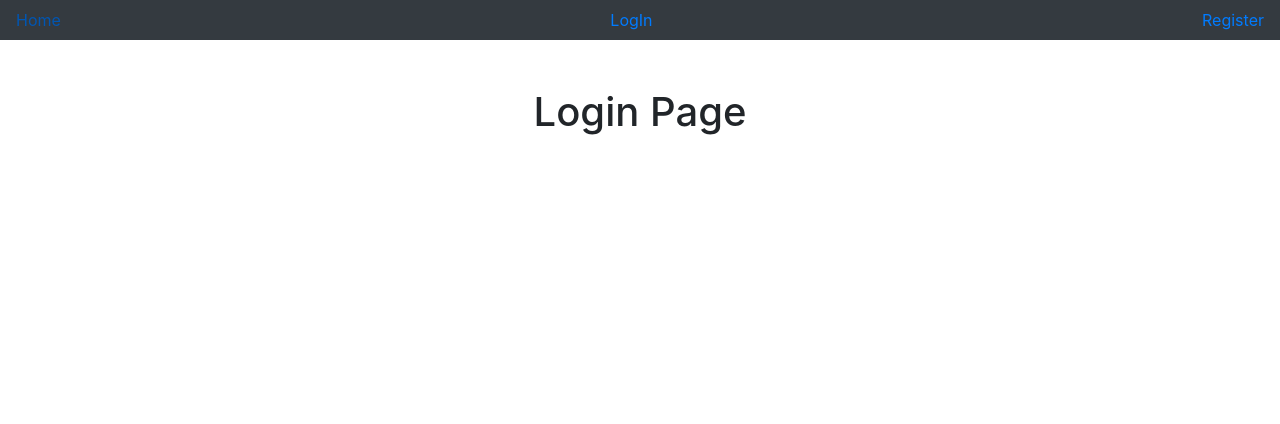
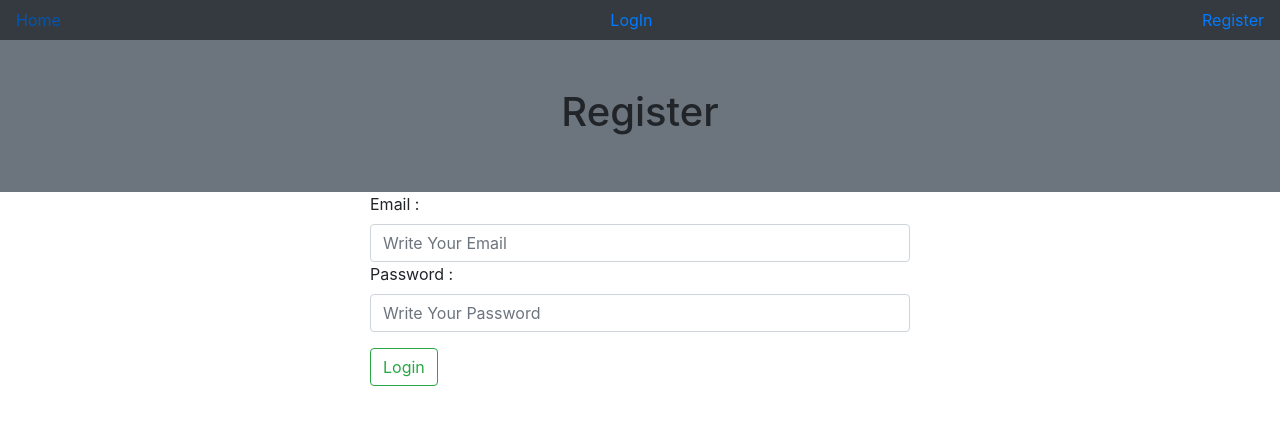
Before and after one commit to notGonim/Hotel_System, a React (Create React App) app in the folder client/: page /login in a window 1280 px wide. Shown: the top 424 px of the page. Built offline with nearby package versions, Linux system fonts and the light colour scheme.

Commit message:
ADDED the login component

```diff
--- a/client/src/components/auth/Login.js
+++ b/client/src/components/auth/Login.js
@@ -1,9 +1,49 @@
-import React from 'react'
+import React, { useEffect, useState } from 'react'
+import { useDispatch, useSelector } from 'react-redux'
+import { useHistory } from "react-router-dom";
+
+
 
 export const Login = () => {
+
+
+    const [email, setEmail] = useState('')
+    const [password, setPassword] = useState('')
+
+    const dispatch = useDispatch();
+    const history = useHistory()
+
+    const onHandleLogin = (e) => {
+        e.preventDefault()
+
+    }
+
     return (
-        <div className="container-fluid h1 p-5 text-center">
-            Login Page
-        </div>
+
+        <>
+            <div className="container-fluid bg-secondary p-5 text-center">
+                <h1> Register</h1>
+            </div>
+            <div className="container">
+                <div className="row">
+                    <div className="col-md-6 offset-md-3">
+                        <div className="form-group mb-3">
+                            <label >Email : </label>
+                            <input type="email" value={email} className="form-control" placeholder="Write Your Email" onChange={(e) => setEmail(e.target.value)} />
+                            <label >Password : </label>
+                            <input type="password" value={password} className="form-control" placeholder="Write Your Password " onChange={(e) => setPassword(e.target.value)} />
+                            { /*error &&
+                                <div class="alert alert-danger m-1"  >{error}</div>
+  */                      }
+
+                            <button className="btn btn-outline-success mt-3" onClick={onHandleLogin}>Login</button>
+
+                        </div>
+                    </div>
+                </div>
+            </div>
+        </>
+
+
     )
 }
```
